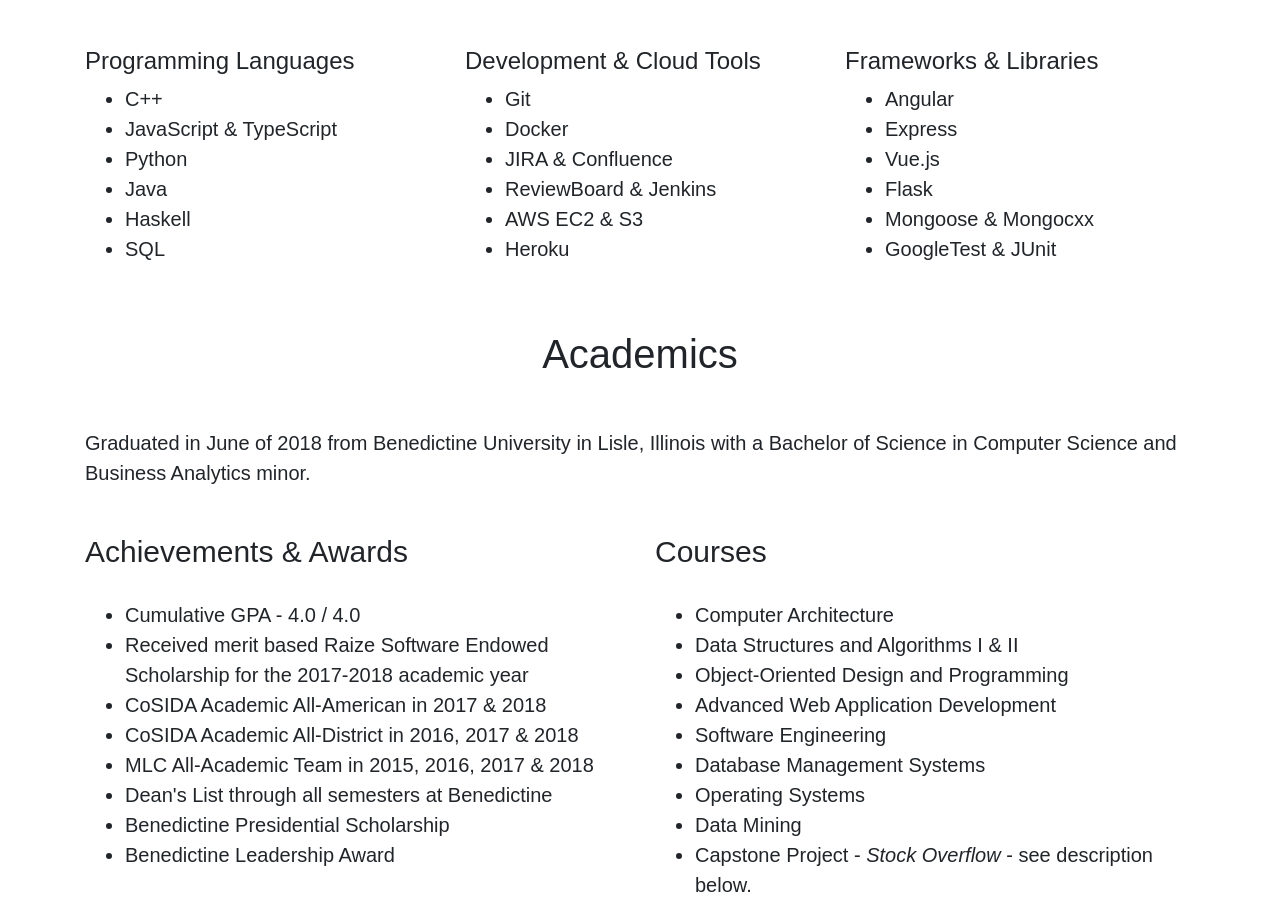
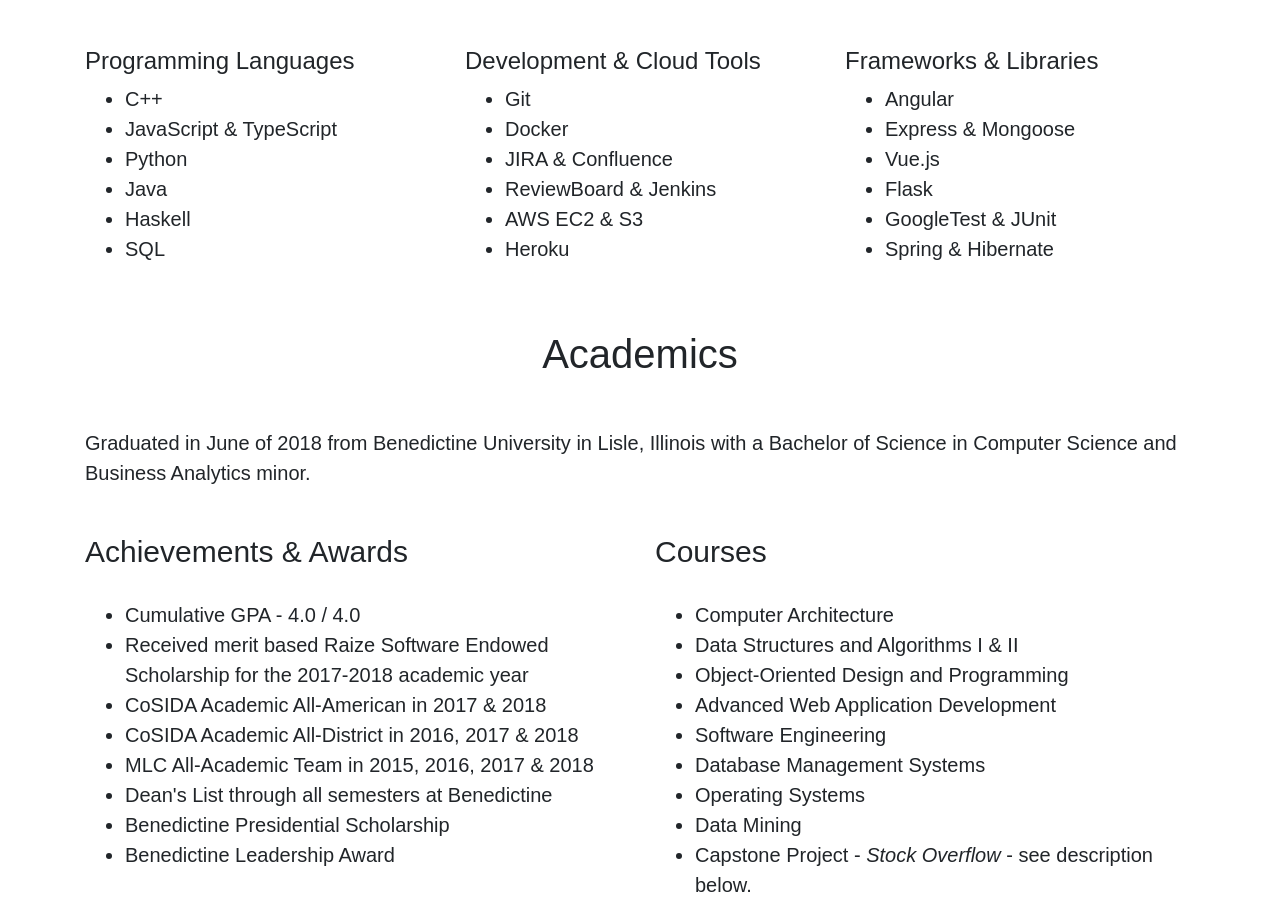
Before and after one commit to crgett/crgett.github.io, a plain HTML site: page index.html in a window 1280 px wide. Shown: the part 3635-4549 px from the top of the page. Drawn offline with nearby package versions, Linux system fonts and the light colour scheme; a script that the page names is missing; a web font is replaced by a local one.

Commit message:
edited frameworks & libraries

```diff
--- a/index.html
+++ b/index.html
@@ -192,11 +192,11 @@
 					<h4>Frameworks &amp; Libraries</h4>
 					<ul>
 						<li>Angular</li>
-						<li>Express</li>
+						<li>Express &amp; Mongoose</li>
 						<li>Vue.js</li>
 						<li>Flask</li>
-						<li>Mongoose &amp; Mongocxx</li>
 						<li>GoogleTest &amp; JUnit</li>
+						<li>Spring &amp; Hibernate</li>
 					</ul>
 				</div>
 			</div>
```
